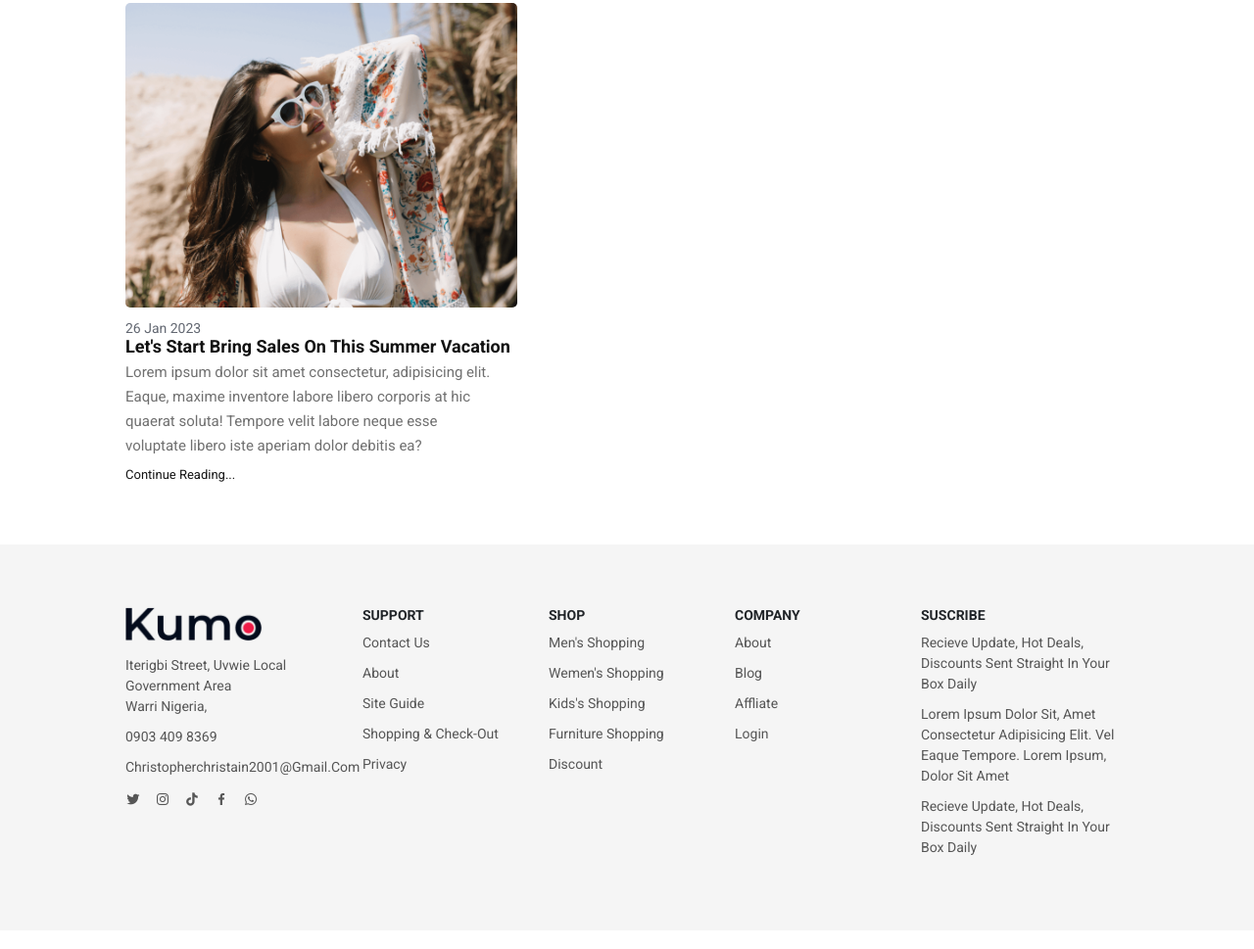
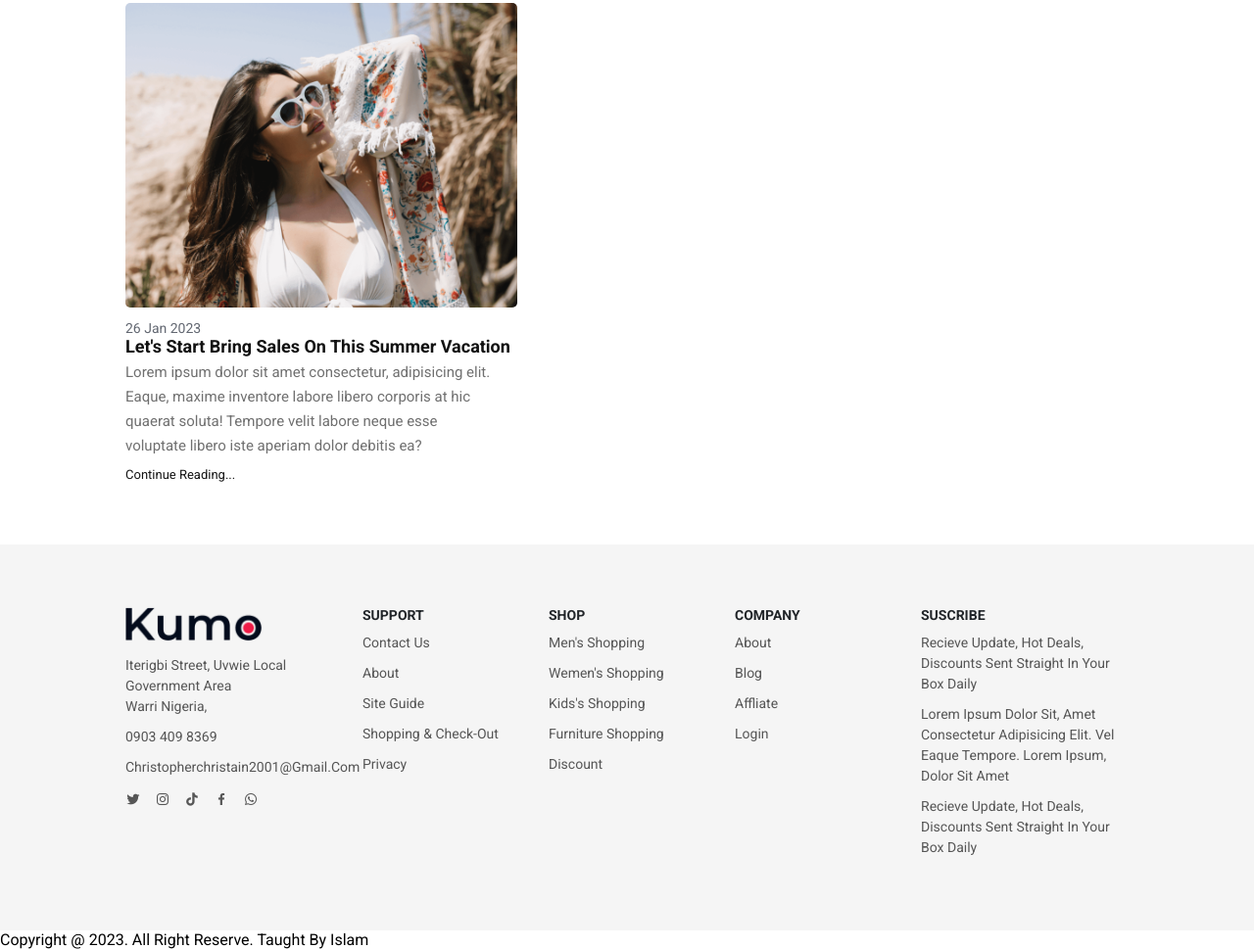
Before and after one commit to christopher-christain/Clothing-Ecommerce-landing-page, a plain HTML site: page index.html in a window 1280 px wide. Shown: the part 2802-3771 px from the top of the page at 98% size. Drawn offline with nearby package versions, Linux system fonts and the light colour scheme.

Commit message:
almost done with this project

```diff
--- a/index.html
+++ b/index.html
@@ -335,6 +335,10 @@
         </div>
     </section>
 
+    <div class="end-text">
+        <p>copyright @ 2023. All right reserve. Taught by islam</p>
+    </div>
+
     <script src="java.js"></script>
 
 
--- a/main.css
+++ b/main.css
@@ -395,3 +395,11 @@ header.sticky{
 .social-links i:hover{
     transform: scale(1.3);
 }
+
+.end-text {
+    position: absolute;
+}
+
+.end-text p{
+    text-transform: capitalize;
+}
```
